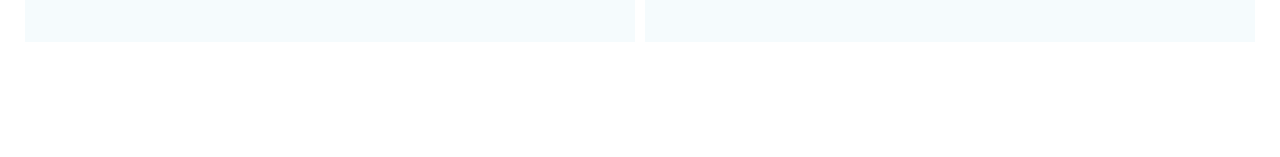
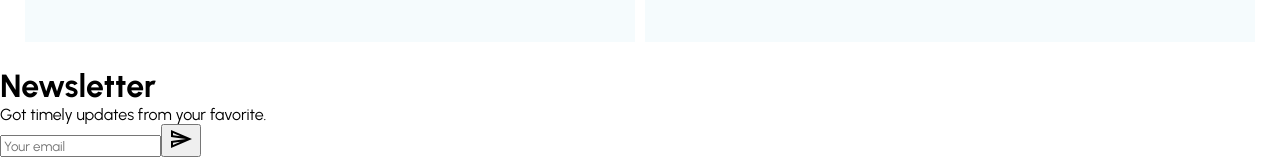
Before and after one commit to jayylw/MERN-Ecommerce-UI, a React (Create React App) app: page / in a window 1280 px wide. Shown: the part 2099-2256 px from the top of the page. Before the commit the page ends 2166 px from the top, so only its background shows below. Built offline with nearby package versions, Linux system fonts and the light colour scheme.

Commit message:
NNES : Mac & github acc adjustment in Lousia cafe

```diff
--- /dev/null
+++ b/src/components/Newletter.jsx
@@ -0,0 +1,24 @@
+import { SendOutlined } from '@material-ui/icons';
+import styled from 'styled-components';
+
+const Container = styled.div``;
+const Title = styled.h1``;
+const Desc = styled.div``;
+const InputContainer = styled.div``;
+const Input = styled.input``;
+const Button = styled.button``;
+
+export const Newletter = () => {
+    return (
+        <Container>
+            <Title>Newsletter</Title>
+            <Desc>Got timely updates from your favorite.</Desc>
+            <InputContainer>
+                <Input placeholder="Your email" />
+                <Button>
+                    <SendOutlined></SendOutlined>
+                </Button>
+            </InputContainer>
+        </Container>
+    );
+};
--- a/src/pages/Home.jsx
+++ b/src/pages/Home.jsx
@@ -4,6 +4,7 @@ import Announcement from '../components/Announcements';
 import Categories from '../components/Categories';
 import Navbar from '../components/Navbar';
 import Products from '../components/Products';
+import { Newletter } from '../components/Newletter';
 
 function Home() {
     return (
@@ -13,6 +14,7 @@ function Home() {
             <Slider />
             <Categories />
             <Products />
+            <Newletter />
         </>
     );
 }
```
Also changed, not shown: 1 other file (tests, documents, lock files or other folders).
